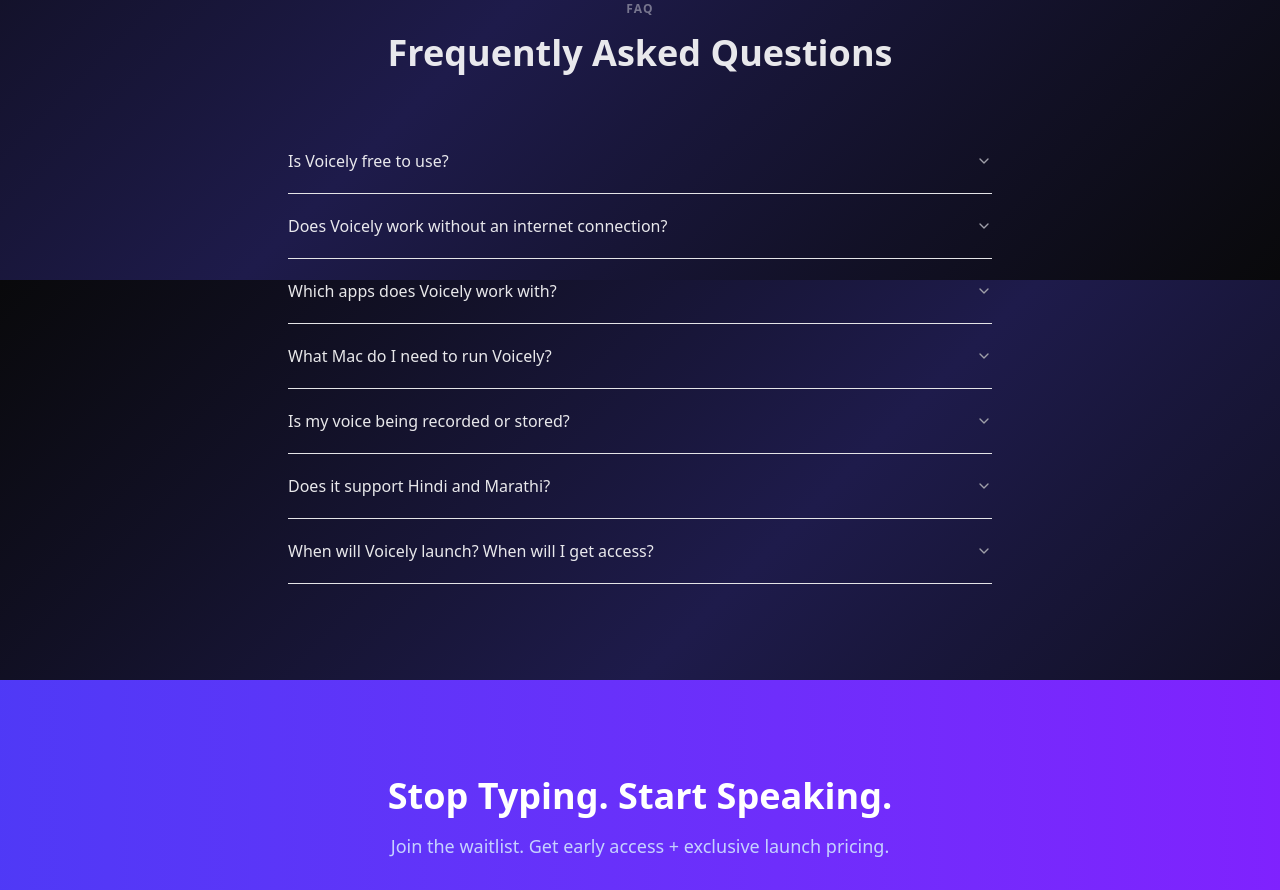
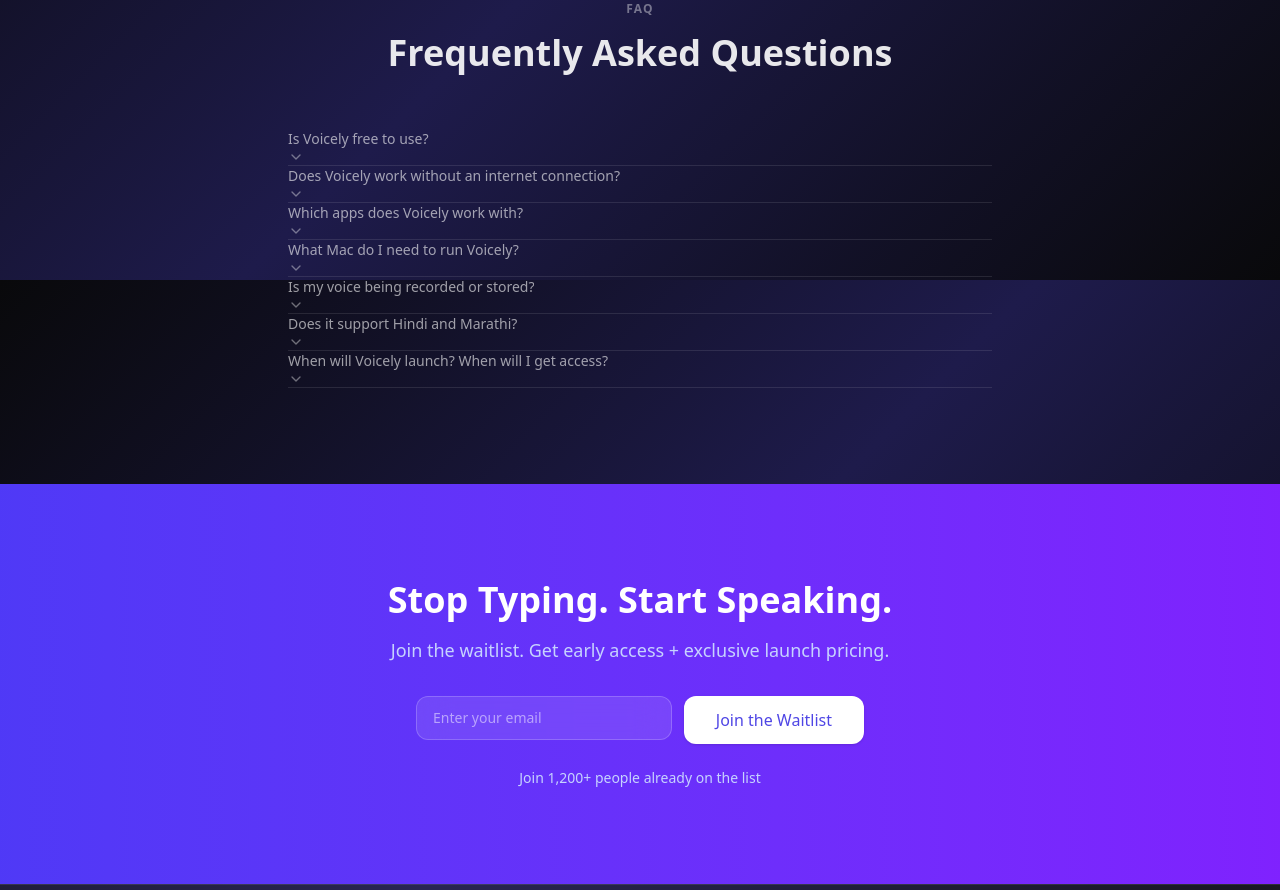
Before and after one commit to girishlade111/voicely-land, a Next.js app: page / in a window 1280 px wide. Shown: the part 7720-8610 px from the top of the page. Built offline with nearby package versions, Linux system fonts and the light colour scheme.

Commit message:
Update FooterCTA, accordion, and sheet components

```diff
--- a/components/sections/FooterCTA.tsx
+++ b/components/sections/FooterCTA.tsx
@@ -91,7 +91,7 @@
                   variant="default"
                   size="lg"
                   disabled={status === "loading"}
-                  className="bg-white text-accent hover:bg-zinc-100"
+                  className="bg-white text-accent hover:bg-zinc-100 dark:bg-white/10 dark:text-white/90 dark:hover:bg-white/20"
                 >
                   {status === "loading" ? (
                     <span className="flex items-center gap-2">
--- a/components/ui/accordion.tsx
+++ b/components/ui/accordion.tsx
@@ -8,12 +8,12 @@
 const Accordion = AccordionPrimitive.Root;
 
 const AccordionItem = React.forwardRef<
-  React.ElementRef<typeof AccordionPrimitive.Item>,
+  React.ComponentRef<typeof AccordionPrimitive.Item>,
   React.ComponentPropsWithoutRef<typeof AccordionPrimitive.Item>
 >(({ className, ...props }, ref) => (
   <AccordionPrimitive.Item
     ref={ref}
-    className={cn("border-b border-zinc-200", className)}
+    className={cn("border-b border-white/10", className)}
     {...props}
   />
 ));
@@ -25,15 +25,15 @@
 >(({ className, children, ...props }, ref) => (
   <AccordionPrimitive.Header className="flex">
     <AccordionPrimitive.Trigger
-      ref={ref}
-      className={cn(
-        "flex flex-1 items-center justify-between py-5 text-left text-base font-medium text-white/90 transition-all hover:text-accent [&[data-state=open]>svg]:rotate-180",
-        className
-      )}
+  ref={ref}
+  className={cn(
+    "overflow-hidden text-sm text-white/60 transition-all data-[state=closed]:animate-accordion-up data-[state=open]:animate-accordion-down",
+    className
+  )}
       {...props}
     >
       {children}
-      <ChevronDown className="h-4 w-4 shrink-0 text-zinc-400 transition-transform duration-200" />
+      <ChevronDown className="h-4 w-4 shrink-0 text-white/40 transition-transform duration-200" />
     </AccordionPrimitive.Trigger>
   </AccordionPrimitive.Header>
 ));
--- a/components/ui/sheet.tsx
+++ b/components/ui/sheet.tsx
@@ -35,7 +35,7 @@
     <DialogPrimitive.Content
       ref={ref}
       className={cn(
-        "fixed z-50 gap-4 bg-white p-6 shadow-lg transition ease-in-out data-[state=closed]:duration-300 data-[state=open]:duration-500 data-[state=open]:animate-in data-[state=closed]:animate-out",
+        "fixed z-50 gap-4 bg-zinc-950 p-6 shadow-lg transition ease-in-out data-[state=closed]:duration-300 data-[state=open]:duration-500 data-[state=open]:animate-in data-[state=closed]:animate-out",
         side === "right" &&
           "inset-y-0 right-0 h-full w-3/4 max-w-sm data-[state=closed]:slide-out-to-right data-[state=open]:slide-in-from-right",
         side === "left" &&
```
